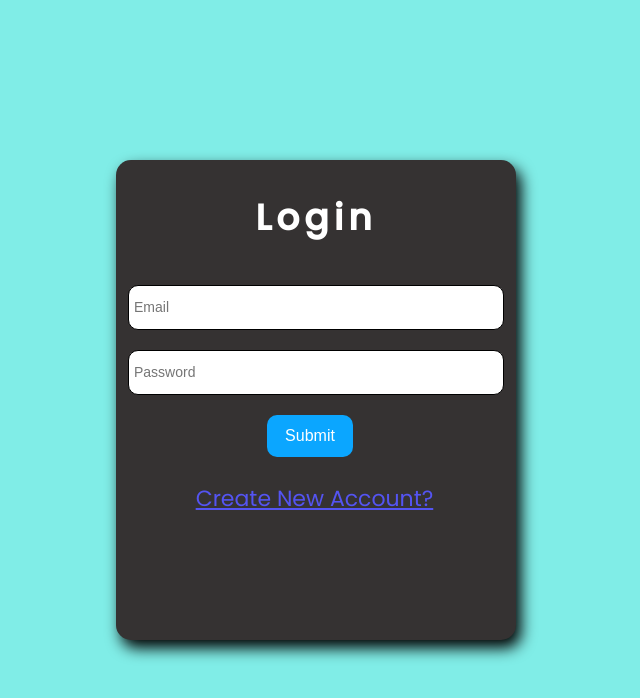
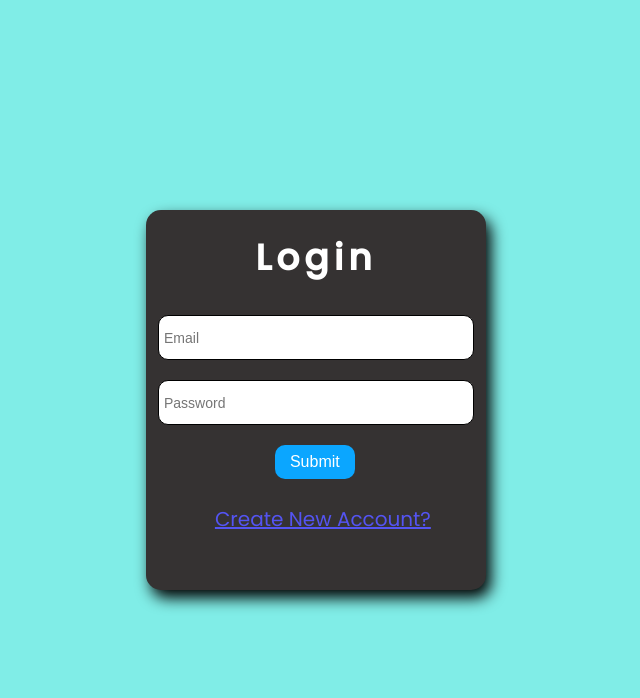
Before and after one commit to ShadabShaikh7/Registration_Form, a plain HTML site: page index.html in a window 1280 px wide. Shown: the whole page, without its empty margins (324-964 px from the left). Drawn offline with Linux system fonts and the light colour scheme.

Commit message:
Registration Form

```diff
--- a/style1.css
+++ b/style1.css
@@ -16,8 +16,8 @@ body{
     align-items: center;
 }
 .inside-main{
-    height: 60%;
-    width: 400px;
+    height: 380px;
+    width: 340px;
     min-width: 200px;
     background-color: rgb(53, 50, 50);
     box-sizing: border-box;
@@ -38,7 +38,7 @@ input{
     padding: 0 5px;
 }
 #btn{
-    padding: 12px 18px;
+    padding: 8px 15px;
     background-color: #0ba6ff;
     border: none;
     border-radius: 10px;
@@ -50,7 +50,7 @@ input{
 #SignUp{
     margin-left: 18%;
     color: rgb(84, 84, 242);
-    font-size: 22px;
+    font-size: 20px;
 
 }
 h2{
@@ -58,4 +58,5 @@ h2{
     letter-spacing: 5px;
     color: white;
     font-size: 36px;
+    margin: 20px;
 }
--- a/style2.css
+++ b/style2.css
@@ -16,7 +16,7 @@ body{
     align-items: center;
 }
 .inside-main{
-    height: 80%;
+    height: 550px;
     width: 450px;
     min-width: 200px;
     background-color: rgb(53, 50, 50);
@@ -37,7 +37,7 @@ input{
     padding: 0 5px;
 }
 #btn{
-    padding: 12px 18px;
+    padding: 8px 15px;
     background-color: #0ba6ff;
     border: none;
     border-radius: 10px;
@@ -47,9 +47,9 @@ input{
     color: white;
 }
 #Login{
-    margin-left: 14%;
+    margin-left: 18%;
     color: rgb(84, 84, 242);
-    font-size: 22px;
+    font-size: 20px;
 
 }
 h2{
@@ -57,4 +57,5 @@ h2{
     letter-spacing: 5px;
     color: white;
     font-size: 36px;
+    margin: 15px 0;
 }
```
